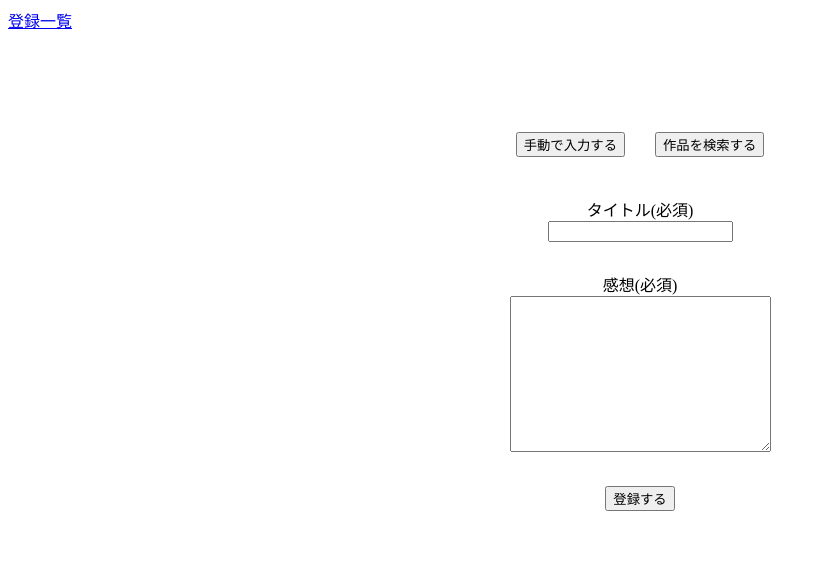
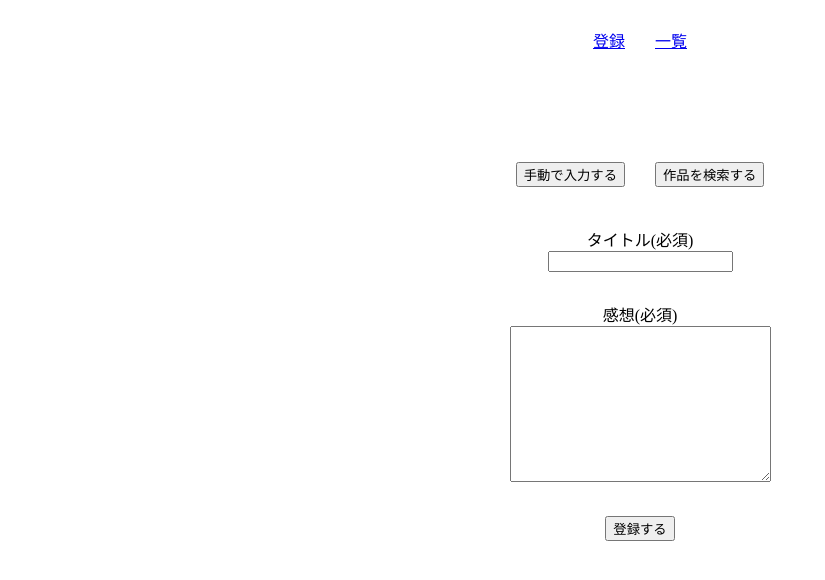
Before and after one commit to rikoysd/vue-kdorama-log, a Vue app: page /register in a window 1280 px wide. Shown: the top 580 px of the page, without its empty margins (0-825 px from the left). Built offline with nearby package versions, Linux system fonts and the light colour scheme.

Commit message:
cssの調整

```diff
--- a/src/components/Header.vue
+++ b/src/components/Header.vue
@@ -2,8 +2,8 @@
   <div>
     <header>
       <div class="navi">
-        <router-link to="/register">登録</router-link>
-        <router-link to="/logList">一覧</router-link>
+        <router-link to="/register" class="menu">登録</router-link>
+        <router-link to="/logList" class="menu">一覧</router-link>
         <!-- <router-link to="/login">ログイン</router-link> -->
       </div>
     </header>
@@ -16,4 +16,13 @@ import { Component, Vue } from "vue-property-decorator";
 export default class XXXComponent extends Vue {}
 </script>
 
-<style scoped></style>
+<style scoped>
+.navi {
+  text-align: center;
+  padding: 20px;
+}
+
+.menu {
+  margin: 0 15px;
+}
+</style>
--- a/src/views/Register.vue
+++ b/src/views/Register.vue
@@ -73,7 +73,7 @@ export default class XXXComponent extends Vue {
 
 <style scoped>
 .register-log {
-  margin-top: 100px;
+  margin-top: 90px;
   text-align: center;
 }
 
```
